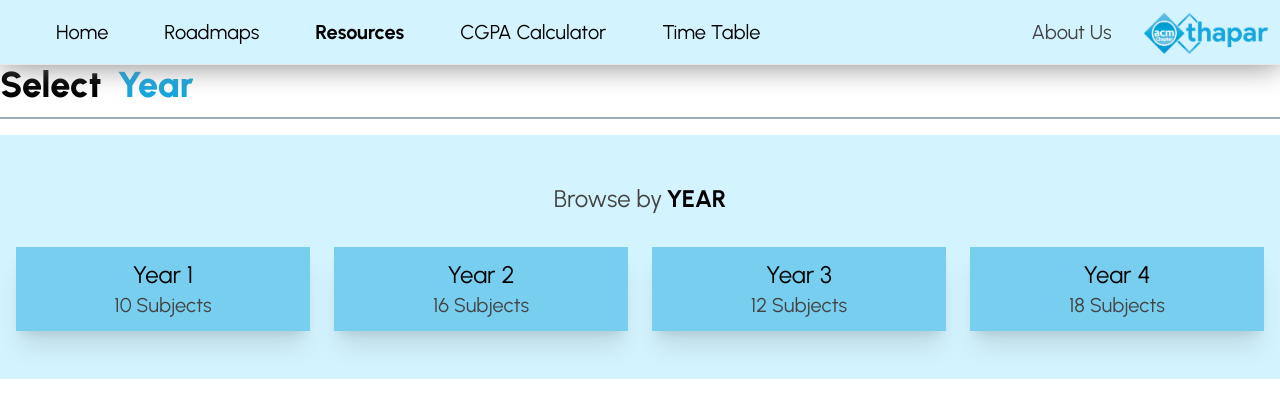
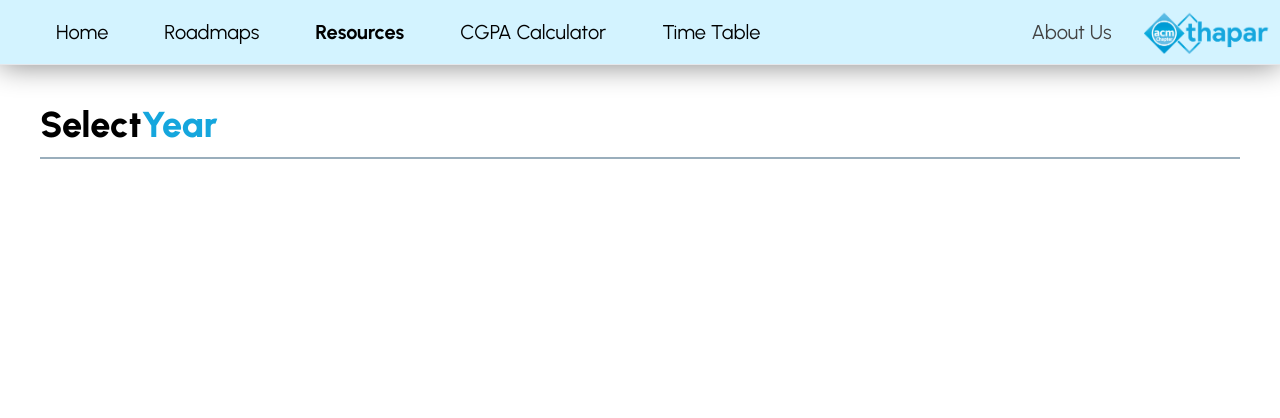
Before and after one commit to Gauransh-Arora/ACM-ResourceHub, a React (Vite) app in the folder frontend/: page /resources in a window 1280 px wide. Shown: the top 418 px of the page. Built offline with nearby package versions, Linux system fonts and the light colour scheme.

Commit message:
Initiliased Year page

```diff
--- a/frontend/src/pages/YearPage.jsx
+++ b/frontend/src/pages/YearPage.jsx
@@ -10,8 +10,8 @@ const yearItems = [
 function YearPage() {
   return (
     <>
-      <div>
-        <div className="flex items-center gap-4 flex-wrap">
+      <div className="mt-10 mx-4 md:mx-10">
+        <div className="flex items-center flex-wrap">
           <span className="text-2xl sm:text-3xl lg:text-4xl font-extrabold">
             Select
           </span>
@@ -20,27 +20,8 @@ function YearPage() {
           </span>
         </div>
         <hr className="mt-3 mb-4 border-t-2 border-[#9AAEBC] " />
-        <div className="flex flex-col justify-center mx-4 shadow-[0_0_20px_#4d4f4f] sm:shadow-none sm:mx-0  bg-[#D3F3FF]  h-auto py-6 md:py-8 ">
-          <div className="flex items-center justify-center text-xl md:text-2xl py-2 md:py-4 px-4">
-            <span className="text-[#434343] mr-1">Browse by</span>{" "}
-            <span className="font-bold">YEAR</span>
-          </div>
-          <div className="flex flex-col sm:flex-row justify-center items-center gap-6 py-2 md:py-4 px-4">
-            {yearItems.map((item) => {
-              return (
-                <button
-                  key={item.id}
-                  className="bg-[#15a6dd7a] w-full sm:w-64 md:w-80 lg:w-96 flex flex-col justify-center items-center p-3 cursor-pointer shadow-xl"
-                  onClick={() => yearClick(item.id)}
-                >
-                  <p className="text-xl md:text-2xl">Year {item.id}</p>
-                  <p className="text-lg md:text-xl text-[#434343]">
-                    {item.subjects} Subjects
-                  </p>
-                </button>
-              );
-            })}
-          </div>
+        <div>
+
         </div>
       </div>
     </>
```
